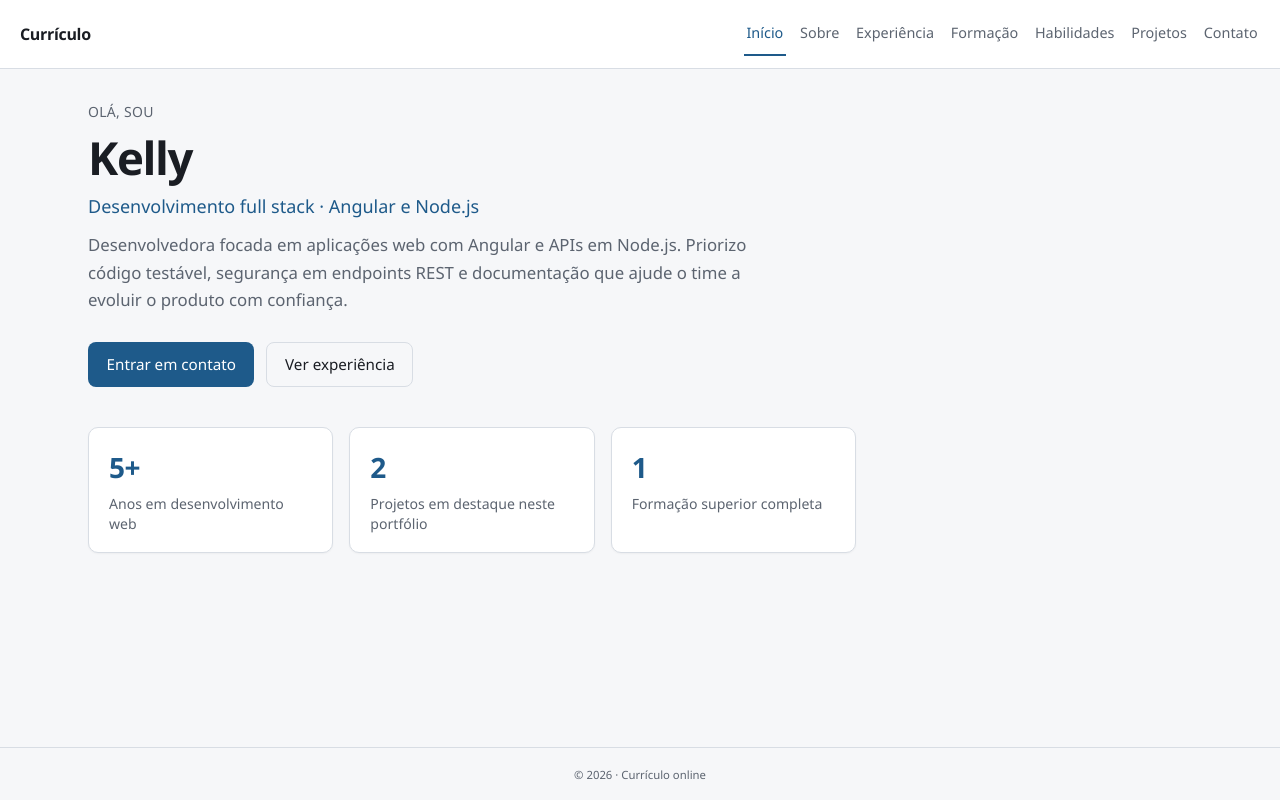
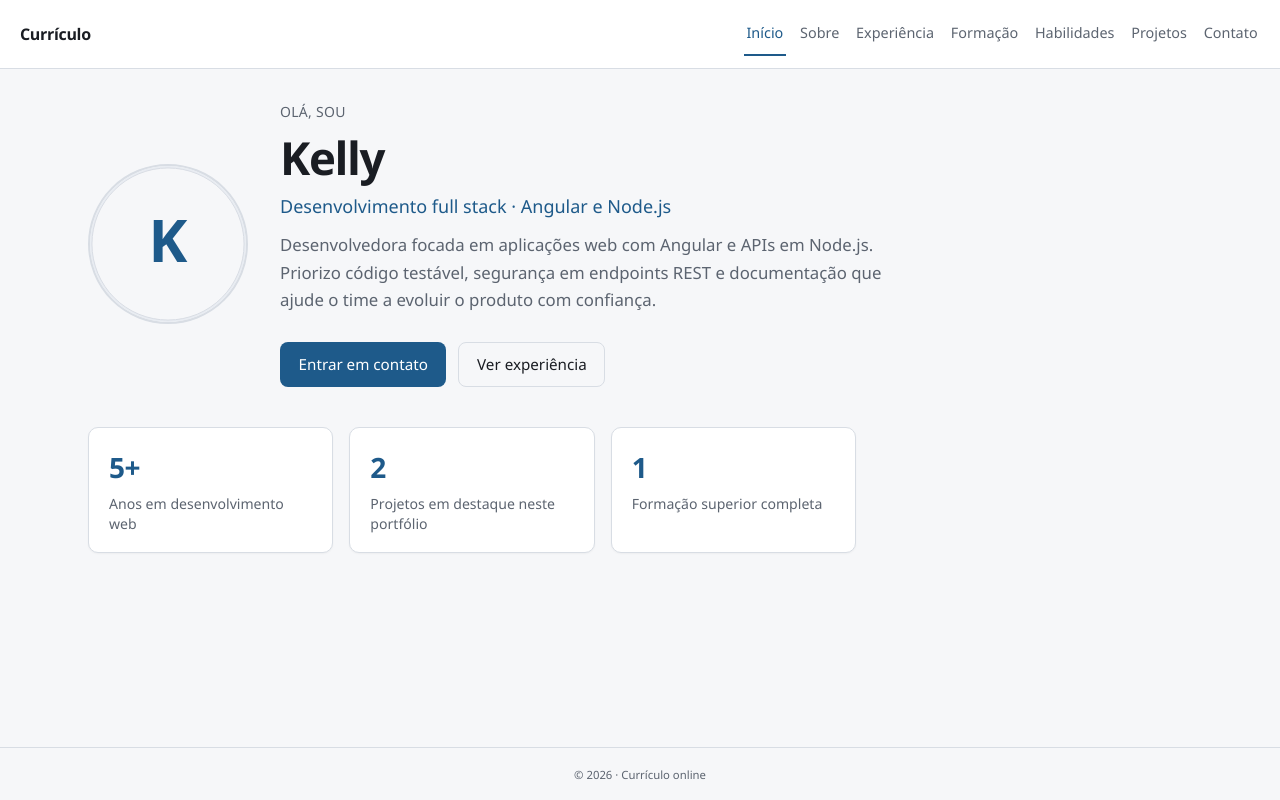
Before and after one commit to Ksaavedra/curriculum-site, an Angular app: page / in a window 1280 px wide. Built offline with nearby package versions, Linux system fonts and the light colour scheme.

Commit message:
Incluir imagem ou avatar opcional

```diff
--- a/src/app/core/data/cv-data.ts
+++ b/src/app/core/data/cv-data.ts
@@ -18,6 +18,10 @@ export const CV_DATA: CvContent = {
   ],
   profile: {
     name: 'Kelly',
+    photo: {
+      src: '/profile-photo.svg',
+      alt: 'Kelly, desenvolvedora de software especializada em Angular e Node.js',
+    },
     headline: 'Desenvolvimento full stack · Angular e Node.js',
     summary:
       'Desenvolvedora focada em aplicações web com Angular e APIs em Node.js. Priorizo código testável, segurança em endpoints REST e documentação que ajude o time a evoluir o produto com confiança.',
--- a/src/app/pages/home/home.html
+++ b/src/app/pages/home/home.html
@@ -1,5 +1,19 @@
 <div class="home">
   <section class="hero" aria-labelledby="home-title">
+    <div class="hero-layout">
+      @if (home.profile.photo; as ph) {
+        <div class="hero-photo">
+          <img
+            [src]="ph.src"
+            [alt]="ph.alt"
+            width="160"
+            height="160"
+            decoding="async"
+            fetchpriority="high"
+          />
+        </div>
+      }
+      <div class="hero-copy">
         <p class="eyebrow">Olá, sou</p>
         <h1 id="home-title">{{ home.profile.name }}</h1>
         <p class="headline">{{ home.profile.headline }}</p>
@@ -15,6 +29,8 @@
             >
           }
         </div>
+      </div>
+    </div>
   </section>
 
   @if (home.highlights.length) {
--- a/src/app/pages/home/home.scss
+++ b/src/app/pages/home/home.scss
@@ -6,8 +6,43 @@
 }
 
 .hero {
-  max-width: 42rem;
+  max-width: 52rem;
   min-width: 0;
+}
+
+.hero-layout {
+  display: flex;
+  flex-direction: column;
+  gap: 1.25rem;
+  align-items: flex-start;
+}
+
+@media (min-width: 640px) {
+  .hero-layout {
+    flex-direction: row;
+    align-items: center;
+    gap: clamp(1.25rem, 4vw, 2rem);
+  }
+}
+
+.hero-photo {
+  flex-shrink: 0;
+
+  img {
+    display: block;
+    width: min(10rem, 72vw);
+    height: auto;
+    aspect-ratio: 1;
+    object-fit: cover;
+    border-radius: 50%;
+    border: 2px solid var(--cv-border);
+    background: var(--cv-surface-2);
+  }
+}
+
+.hero-copy {
+  min-width: 0;
+  flex: 1;
 }
 
 .highlights {
```
Also changed, not shown: src/app/core/models/cv.types.ts (+7 -0 lines), public/profile-photo.svg (added). Lines whose indentation alone changed are shown as unchanged.
